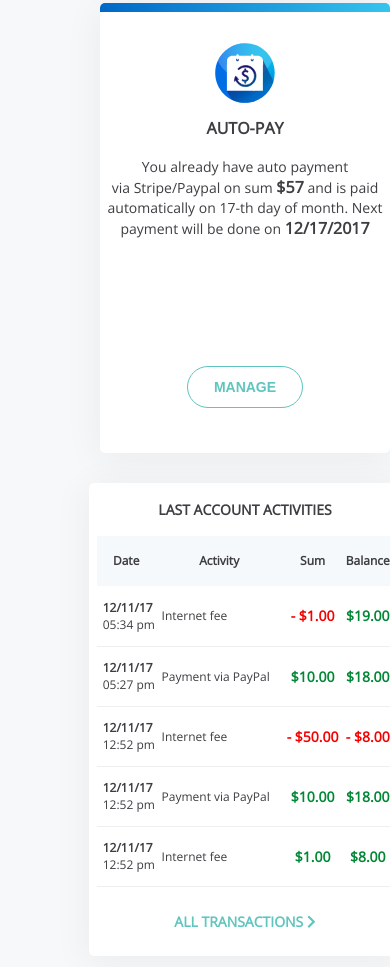
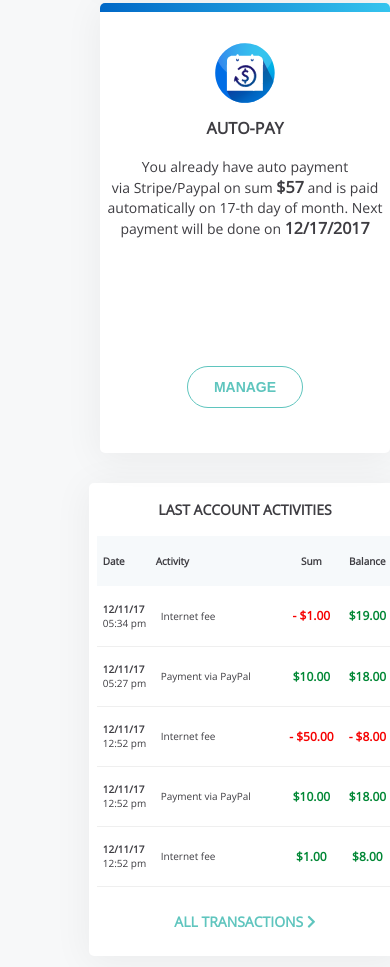
Before and after one commit to Malamud-A/WNetTest, a plain HTML site: page index.html in a window 390 px wide. Shown: the part 522-1489 px from the top of the page. Drawn offline with nearby package versions, Linux system fonts and the light colour scheme.

Commit message:
mobile layout fix

```diff
--- a/styles.scss
+++ b/styles.scss
@@ -142,11 +142,11 @@ body {
           border: none;
           height: 50px;
           border-radius: 2px;
-          &:nth-child(2) {
+          th:nth-child(2) {
             text-align: left;
             padding-left: 2%;
           }
-          &:nth-child(3) {
+          th:nth-child(3) {
             text-align: left;
           }
         }
@@ -237,7 +237,7 @@ body {
       table{
         width: 95%;
         thead{
-          font-size: 12px;
+          font-size: 10px;
           .table-padding{
             display: none;
           }
@@ -246,7 +246,7 @@ body {
           text-align: center !important;
           tr{
             td{
-              font-size: 12px !important;
+              font-size: 10px !important;
               &:nth-child(2){
                 white-space: nowrap;
               }
@@ -257,9 +257,9 @@ body {
                 display: none;
               }
               span{
-                font-size: 12px;
+                font-size: 10px;
                 &.balance{
-                  font-size: 14px;
+                  font-size: 12px;
                   white-space: nowrap;
                 }
               }
```
Also changed, not shown: styles.css.
